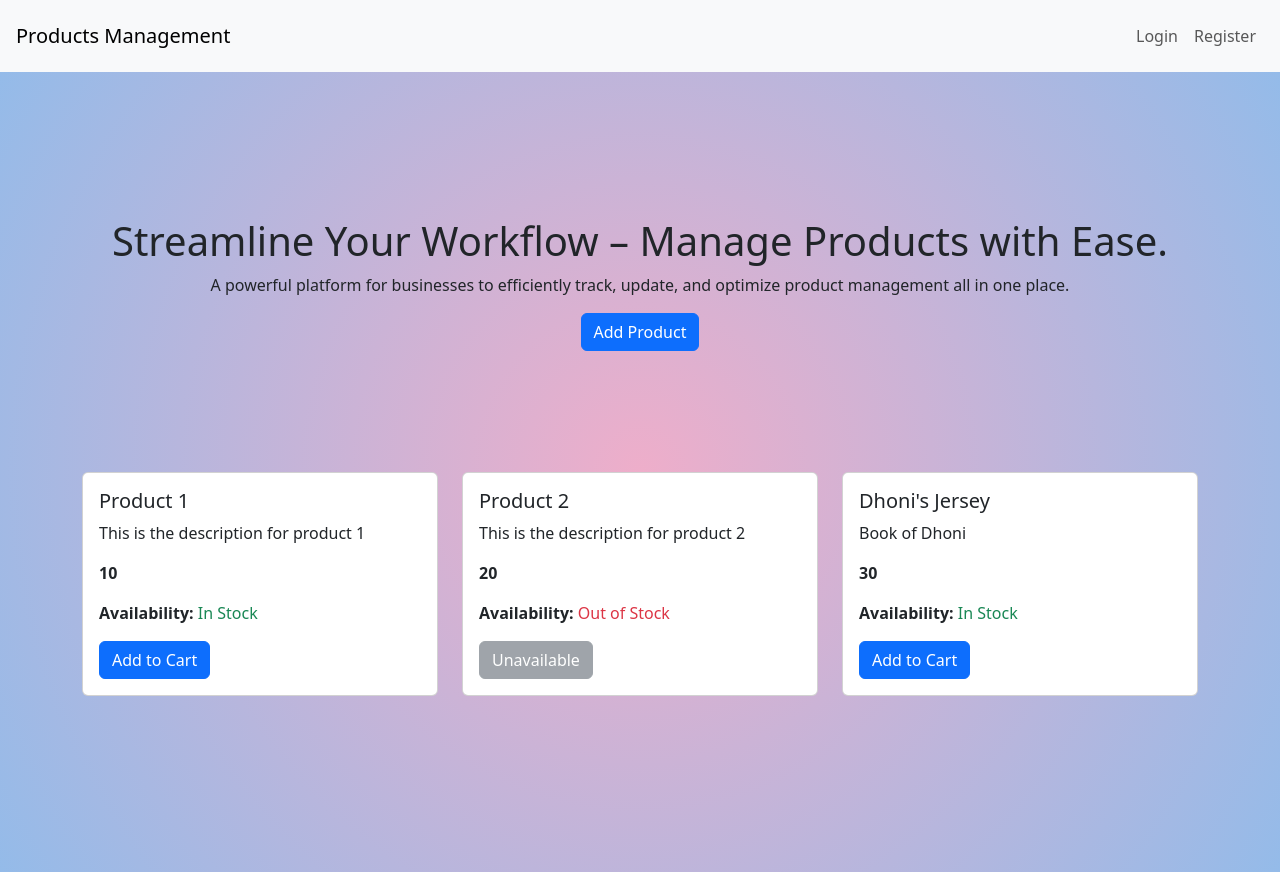
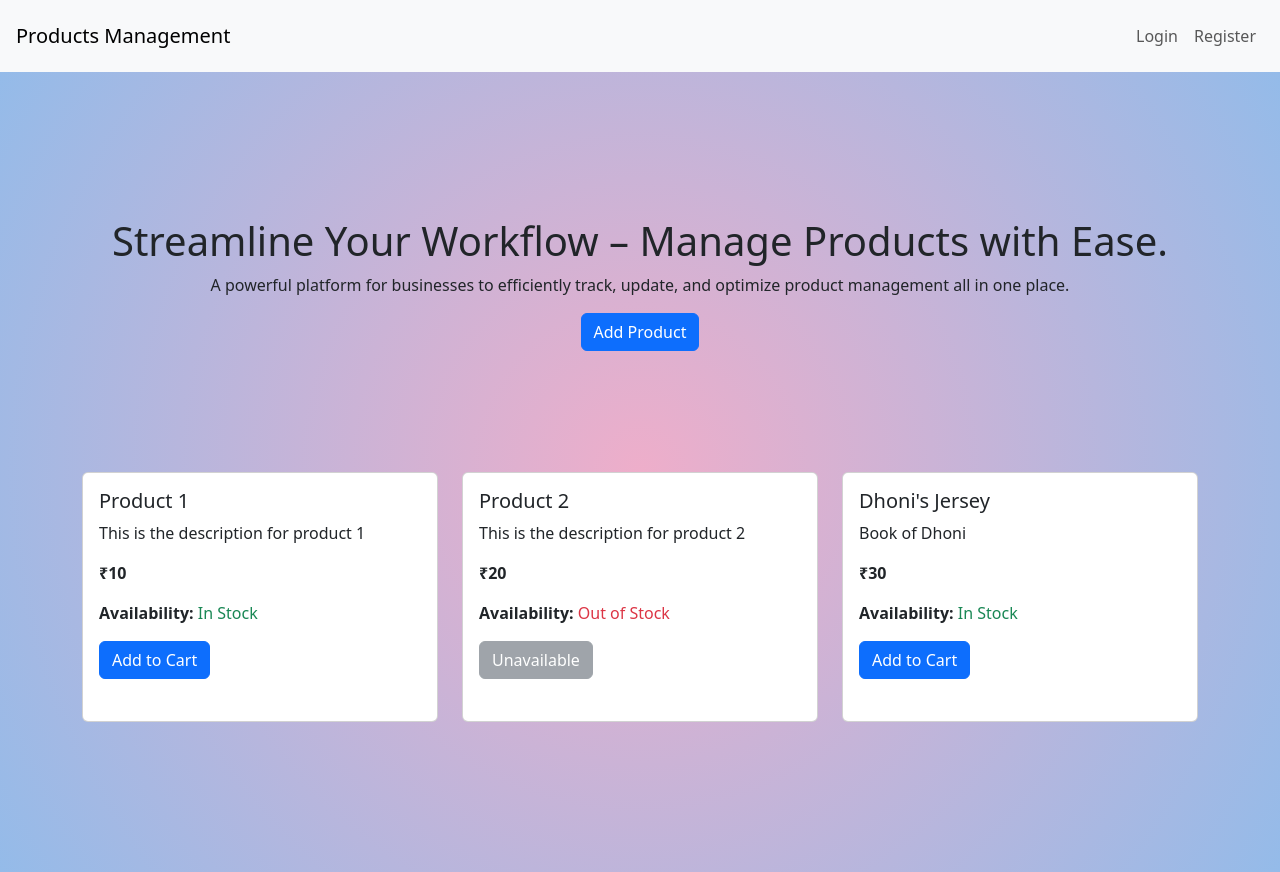
Before and after one commit to Harshahari1207/Final_Assessment_Harsha, a React (Vite) app in the folder ProductManagement_Frontend/: page / in a window 1280 px wide. Built offline with nearby package versions, Linux system fonts and the light colour scheme; no server answers.

Commit message:
Cart UI and Conditional rendering When cartItems are there then only visibility.

```diff
--- a/ProductManagement_Frontend/src/App.css
+++ b/ProductManagement_Frontend/src/App.css
@@ -10,7 +10,10 @@
 .hero{
   min-height: 50vh;
 }
-
+/* Product card styles */
+.product-card{
+  height: 250px;
+}
 
 /* AddProductForm styles */
 
--- /dev/null
+++ b/ProductManagement_Frontend/src/components/Cart.jsx
@@ -0,0 +1,26 @@
+import React from "react";
+
+const Cart = ({ cartItems }) => {
+  return (
+    <div className="cart-container bg-light p-3 rounded">
+      <h2 className="text-center">Cart</h2>
+      {cartItems.length === 0 ? (
+        <p>Your cart is empty</p>
+      ) : (
+        <div className="d-flex flex-column p-2">
+          {cartItems.map((item, index) => (
+            <div key={index} className="cart-item card mb-3 p-3">
+              <p><strong>Product:</strong> {item.name}</p>
+              <p><strong>Price:</strong> {item.price}</p>
+              <p><strong>Quantity:</strong> 1</p>
+            </div>
+          ))}
+        </div>
+      )}
+
+      <button className="btn btn-primary p-2">Place Order</button>
+    </div>
+  );
+};
+
+export default Cart;
--- a/ProductManagement_Frontend/src/components/Home.jsx
+++ b/ProductManagement_Frontend/src/components/Home.jsx
@@ -2,10 +2,11 @@ import { useState } from "react";
 import { useEffect } from "react";
 import AddProductForm from "./AddProductForm";
 import ProductCard from "./ProductCard";
+import Cart from "./Cart";
 import axios from "axios";
 const Home = () => {
   const [isFormVisible, setIsFormVisible] = useState(false);
-    const[products, setProducts] = useState([
+  const [products, setProducts] = useState([
     {
       id: 120,
       name: "Product 1",
@@ -28,6 +29,7 @@ const Home = () => {
       availability: true,
     },
   ]);
+  const [cart, setCart] = useState([]);
 
   useEffect(() => {
     const fetchProducts = async () => {
@@ -40,15 +42,23 @@ const Home = () => {
         console.error("Error fetching products:", error);
       }
     };
-
-        fetchProducts();
   }, [isFormVisible]);
 
+  useEffect(() => {
+    localStorage.setItem("cart", JSON.stringify(cart));
+  }, [cart]);
   const handleCloseForm = () => {
     console.log("Form closed");
     setIsFormVisible(!isFormVisible);
   };
 
+  const addToCart = (product) => {
+    const updatedCart = [...cart, product];
+    setCart(updatedCart);
+
+    localStorage.setItem("cart", JSON.stringify(updatedCart));
+    console.log("Product added to cart:", product);
+  };
   return (
     <div className="main">
       {isFormVisible && <AddProductForm handleClose={handleCloseForm} />}
@@ -62,7 +72,10 @@ const Home = () => {
             A powerful platform for businesses to efficiently track, update, and
             optimize product management all in one place.
           </p>
-          <button className="btn btn-primary" onClick={() => setIsFormVisible(true)}>
+          <button
+            className="btn btn-primary"
+            onClick={() => setIsFormVisible(true)}
+          >
             Add Product
           </button>
         </div>
@@ -71,9 +84,23 @@ const Home = () => {
       <div>
         <div className="container">
           <div className="row">
+            <div className={`col-md-${cart.length > 0 ? 8 : 12}`}>
+              <div className="row">
                 {products.map((product) => (
-              <ProductCard key={product.id} product={product} />
+                  <ProductCard
+                    key={product.id}
+                    product={product}
+                    addToCart={addToCart}
+                  />
                 ))}
+              </div>
+            </div>
+
+            {cart.length > 0 && (
+              <div className="col-md-4">
+                <Cart cartItems={cart} />
+              </div>
+            )}
           </div>
         </div>
       </div>
--- a/ProductManagement_Frontend/src/components/ProductCard.jsx
+++ b/ProductManagement_Frontend/src/components/ProductCard.jsx
@@ -1,12 +1,12 @@
-const ProductCard = ({ product }) => {
+const ProductCard = ({ product, addToCart }) => {
     return (
-      <div className="col-md-4 mb-4">
-        <div className="card">
+      <div className="col-md-4 mb-4 product-card">
+        <div className="card h-100">
           <div className="card-body">
             <h5 className="card-title">{product.name}</h5>
             <p className="card-text">{product.description}</p>
             <p className="card-text">
-              <strong>{product.price}</strong>
+              <strong>₹{product.price}</strong>
             </p>
             <p className="card-text">
               <strong>Availability: </strong>
@@ -17,7 +17,7 @@ const ProductCard = ({ product }) => {
               )}
             </p>
             {product.availability ? (
-              <a href="#" className="btn btn-primary">
+              <a href="#" className="btn btn-primary" onClick={() => addToCart(product)}>
                 Add to Cart
               </a>
             ) : (
```
Lines whose indentation alone changed are shown as unchanged.
